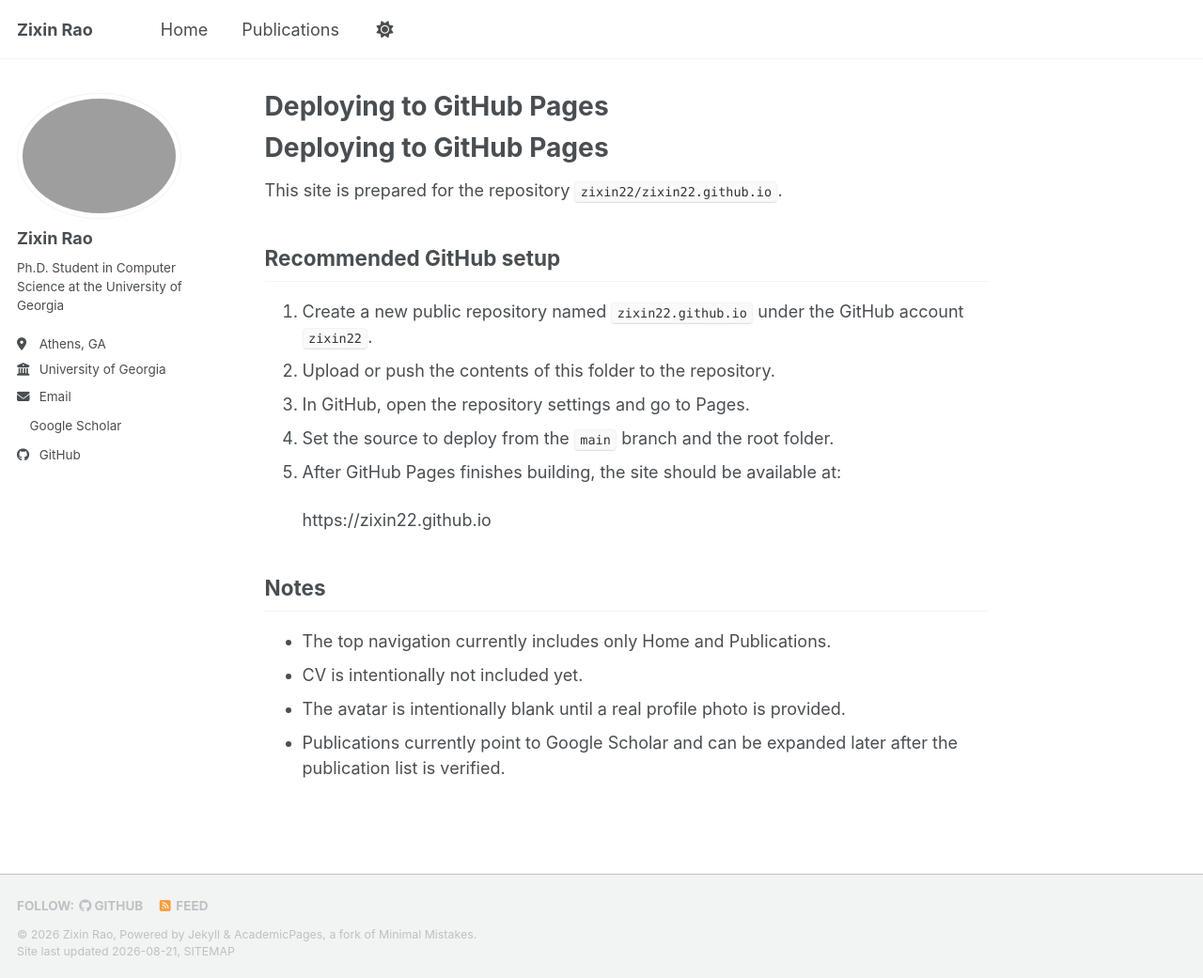
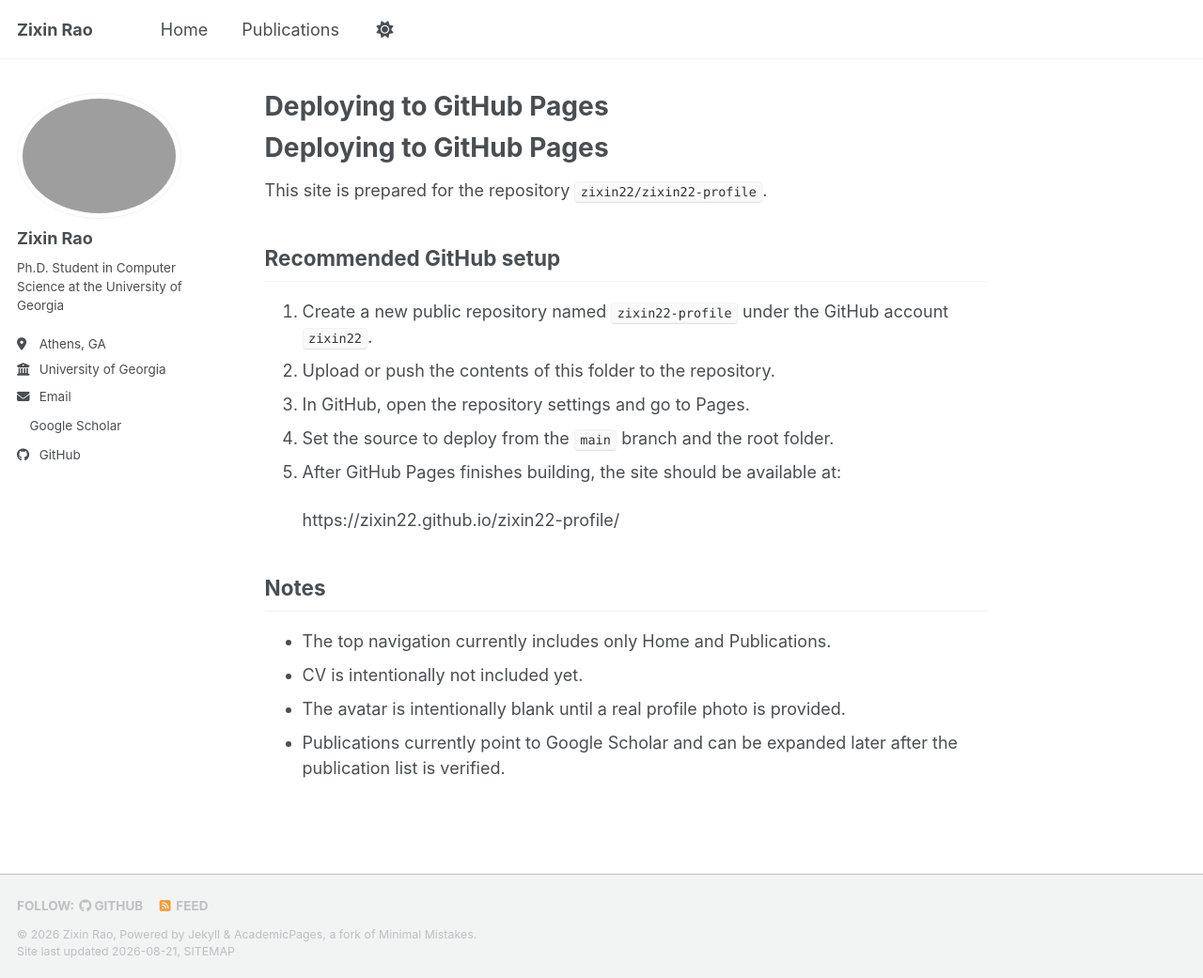
Before and after one commit to zixin22/zixin22-profile, a Jekyll site: the page built from DEPLOYMENT.md, in a window 1280 px wide and 1041 px high. Shown: the whole window at 94% size. Built offline with Jekyll 4.4.1, drawn with Linux system fonts in a browser that asks for light colours; our own code applies the rules of GitHub Pages for plain Markdown files; a style sheet for code colours, icons or effects is not loaded.

Commit message:
Prepare academic site for zixin22-profile project page

```diff
--- a/DEPLOYMENT.md
+++ b/DEPLOYMENT.md
@@ -1,16 +1,16 @@
 # Deploying to GitHub Pages
 
-This site is prepared for the repository `zixin22/zixin22.github.io`.
+This site is prepared for the repository `zixin22/zixin22-profile`.
 
 ## Recommended GitHub setup
 
-1. Create a new public repository named `zixin22.github.io` under the GitHub account `zixin22`.
+1. Create a new public repository named `zixin22-profile` under the GitHub account `zixin22`.
 2. Upload or push the contents of this folder to the repository.
 3. In GitHub, open the repository settings and go to Pages.
 4. Set the source to deploy from the `main` branch and the root folder.
 5. After GitHub Pages finishes building, the site should be available at:
 
-   https://zixin22.github.io
+   https://zixin22.github.io/zixin22-profile/
 
 ## Notes
 
--- a/_config.yml
+++ b/_config.yml
@@ -15,8 +15,8 @@ name                     : &name "Zixin Rao"
 description              : &description "Ph.D. student in Computer Science at the University of Georgia working on LLM agents, AI security, and trustworthy AI."
 url                      : https://zixin22.github.io # The base hostname & protocol for your site e.g. "https://[your GitHub username].github.io",
                                                            # or if you already have some other page hosted on Github then use "https://[your GitHub username].github.io/[Your Repo Name]"
-baseurl                  : "" # the subpath of your site, e.g. "/blog"
-repository               : "zixin22/zixin22.github.io"
+baseurl                  : "/zixin22-profile" # the subpath of your site, e.g. "/blog"
+repository               : "zixin22/zixin22-profile"
 
 # Site Author - The following control what appear as part of the author content on the side bar.
 #               If a field is blank the icon and link will not appear, otherwise it will be shown.
```
Also changed, not shown: README.md (+2 -2 lines), .github/CONTRIBUTING.md (deleted), .github/ISSUE_TEMPLATE/bug_report.md (deleted), .github/ISSUE_TEMPLATE/feature_request.md (deleted), .github/PULL_REQUEST_TEMPLATE.md (deleted), .github/workflows/bad-pr.yml (deleted), .github/workflows/close-tests.yml (deleted), .github/workflows/jekyll-build.yml (deleted), .github/workflows/scrape_talks.yml (deleted).
